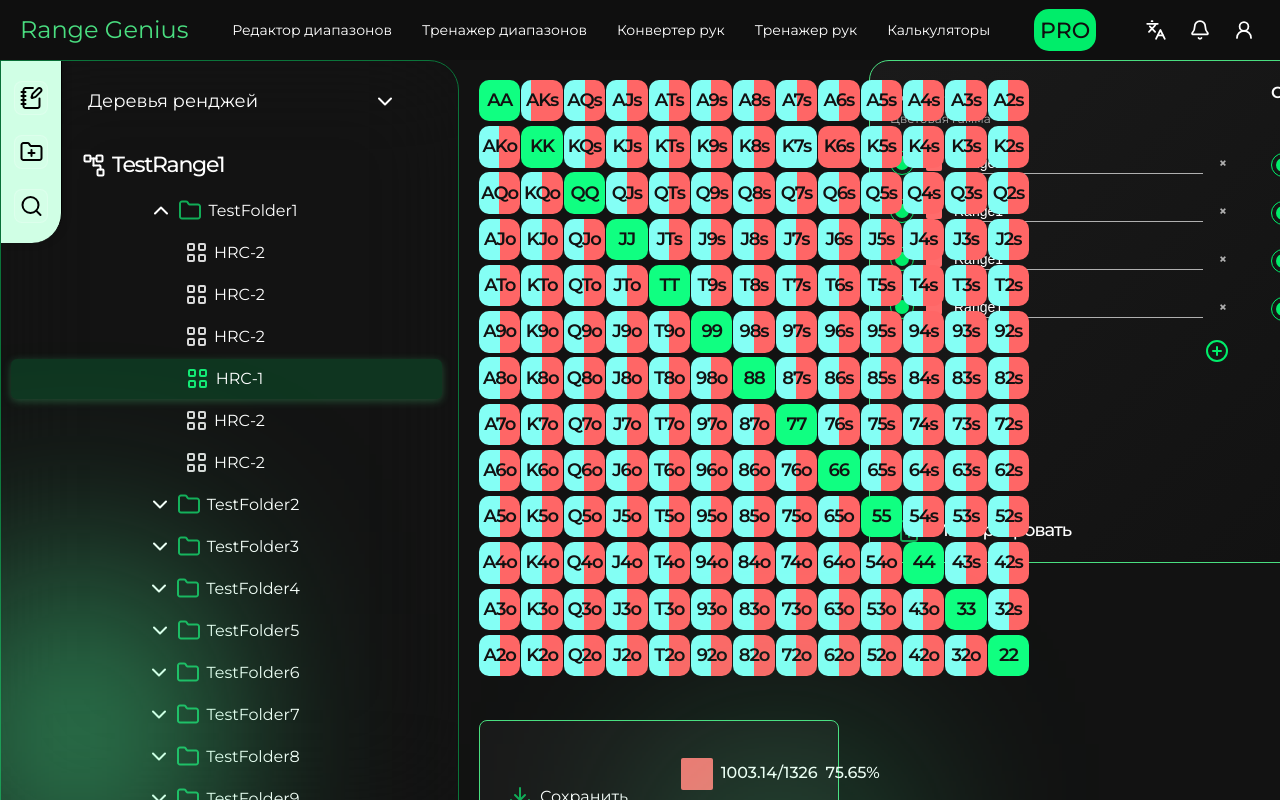
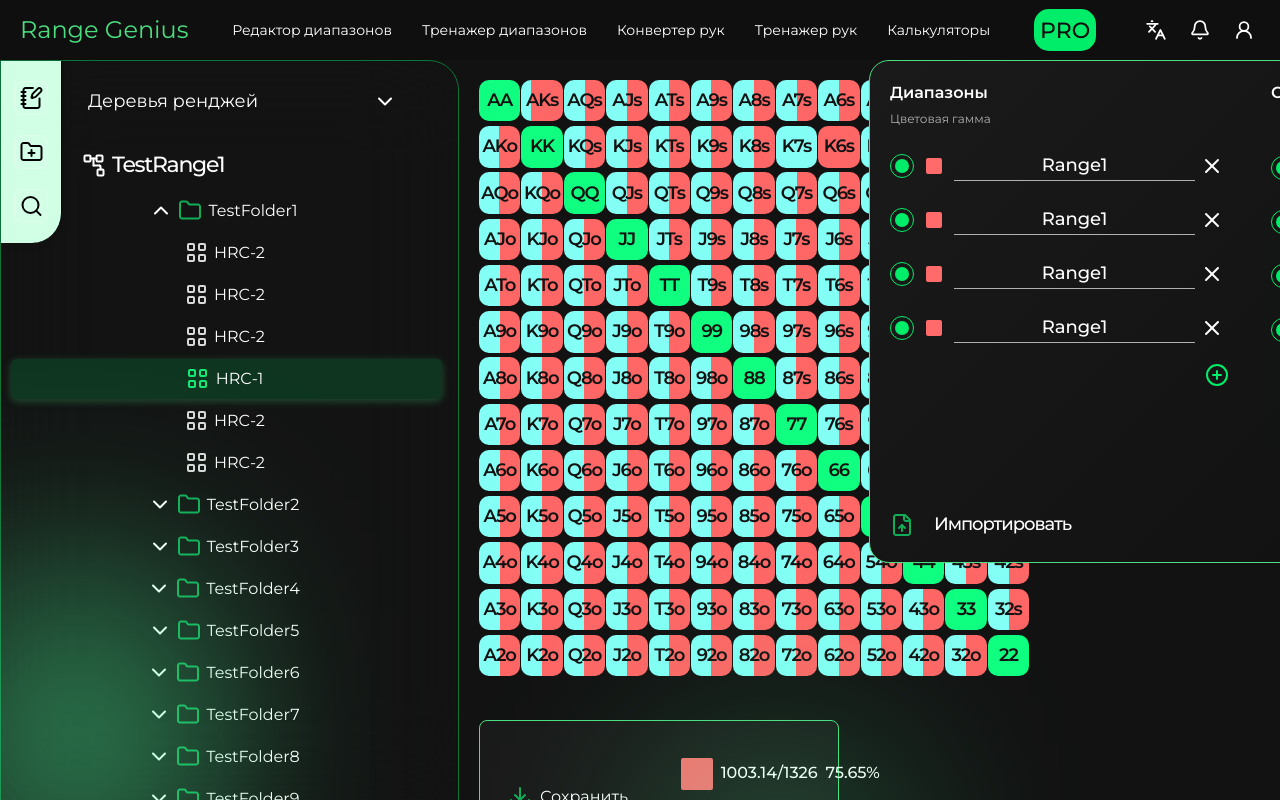
Before and after one commit to tRy-HaRd-tgn/RangeGenius, an Angular app: page / in a window 1280 px wide. Built offline with nearby package versions, Linux system fonts and the light colour scheme.

Commit message:
feat: project done

```diff
--- a/src/app/components/right-panels/right-panels.component.html
+++ b/src/app/components/right-panels/right-panels.component.html
@@ -1,5 +1,6 @@
 <!DOCTYPE html>
 <div class="right-panels">
+  <div class="right-panels-color"></div>
   <div class="panel">
     <div class="panel-title">Диапазоны</div>
     <div class="panel-subtitle">Цветовая гамма</div>
@@ -8,25 +9,25 @@
         <img src="/circle.svg" alt="error">
         <div class="range-color salmon"></div>
         <input type="text" class="range-name-input" placeholder="Range1" value="Range1">
-        <div class="range-remove">×</div>
+        <img class="cross" src="/cross.svg" alt="error">
       </div>
       <div class="range-item">
        <img src="/circle.svg" alt="error">
         <div class="range-color salmon"></div>
         <input type="text" class="range-name-input" placeholder="Range1" value="Range1">
-        <div class="range-remove">×</div>
+        <img class="cross" src="/cross.svg" alt="error">
       </div>
       <div class="range-item">
        <img src="/circle.svg" alt="error">
         <div class="range-color salmon"></div>
         <input type="text" class="range-name-input" placeholder="Range1" value="Range1">
-        <div class="range-remove">×</div>
+        <img class="cross" src="/cross.svg" alt="error">
       </div>
       <div class="range-item">
        <img src="/circle.svg" alt="error">
         <div class="range-color salmon"></div>
         <input type="text" class="range-name-input" placeholder="Range1" value="Range1">
-        <div class="range-remove">×</div>
+        <img class="cross" src="/cross.svg" alt="error">
       </div>
     </div>
     <div class="add-button">
@@ -34,7 +35,7 @@
     </div>
     <button class="import-button">
       <div class="import-icon">
-        <img src="/import.svg" alt="error">
+        <img class="cross" src="/import.svg" alt="error">
       </div>
       Импортировать
     </button>
@@ -47,25 +48,25 @@
         <img src="/circle.svg" alt="error">
         <div class="range-color mixed"></div>
         <input type="text" class="range-name-input" placeholder="Range1" value="Range1">
-        <div class="range-remove">×</div>
+        <img class="cross" src="/cross.svg" alt="error">
       </div>
       <div class="range-item">
         <img src="/circle.svg" alt="error">
         <div class="range-color mixed"></div>
         <input type="text" class="range-name-input" placeholder="Range1" value="Range1">
-        <div class="range-remove">×</div>
+        <img class="cross" src="/cross.svg" alt="error">
       </div>
       <div class="range-item">
         <img src="/circle.svg" alt="error">
         <div class="range-color mixed"></div>
         <input type="text" class="range-name-input" placeholder="Range1" value="Range1">
-        <div class="range-remove">×</div>
+        <img class="cross" src="/cross.svg" alt="error">
       </div>
       <div class="range-item">
         <img src="/circle.svg" alt="error">
         <div class="range-color mixed"></div>
         <input type="text" class="range-name-input" placeholder="Range1" value="Range1">
-        <div class="range-remove">×</div>
+        <img class="cross" src="/cross.svg" alt="error">
       </div>
     </div>
     <div class="add-button">
--- a/src/app/components/right-panels/right-panels.component.scss
+++ b/src/app/components/right-panels/right-panels.component.scss
@@ -17,7 +17,7 @@
 .right-panels {
   margin-left: 10px;
   min-width: 762px;
-
+  position: relative;
   display: flex;
   height:501px;
   background: linear-gradient(135deg, #1a1a1a 0%, #0f0f0f 100%);
@@ -118,7 +118,12 @@
   padding: 2px 0;
   outline: none;
   transition: border-color 0.2s;
-
+  font-family: 'Montserrat';
+  font-style: normal;
+  font-weight: 500;
+  font-size: 18px;
+  line-height: 139%;
+  text-align: center;
   &:focus {
     border-bottom-color: var(--accent-green);
   }
@@ -167,6 +172,21 @@
   }
 }
 
+.cross{
+  margin-left: 0px;
+  transform: translateX(-7px);
+  cursor: pointer;
+}
+.right-panels-color{
+  position: absolute;
+  bottom: 35%;
+  right: 0;
+  width: 120px;
+  height: 120px;
+  background: #4CFF9D;
+  filter: blur(117.95px);
+}
+
 .import-button {
   display: flex;
   align-items: center;
@@ -186,7 +206,7 @@
   letter-spacing: -0.06em;
   color: #FFFFFF;
   transition: all 0.2s;
-  margin-top: 145px;
+  margin-top: 115px;
   &:hover {
     background-color: var(--border-color);
     border-color: var(--accent-green);
```
Also changed, not shown: public/cross.svg (added).
